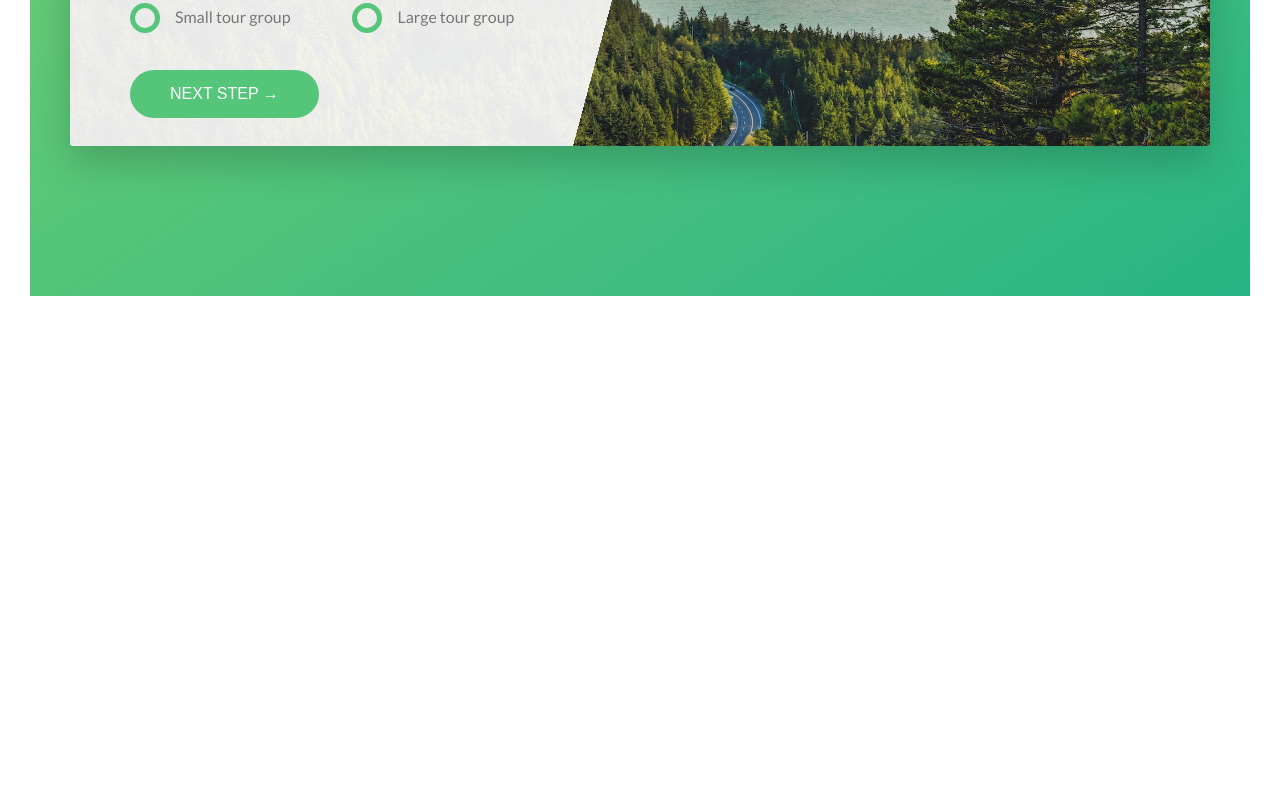
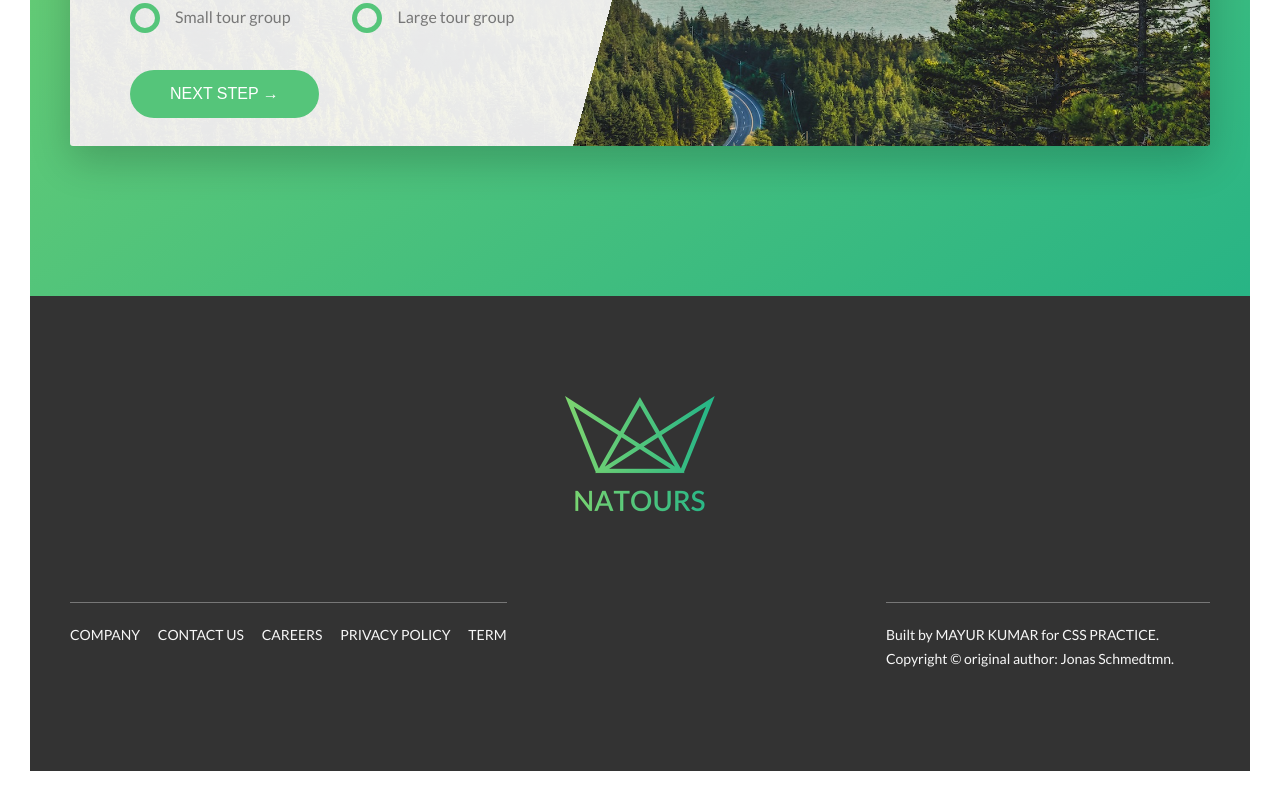
Before and after one commit to surendramayur/CssPractice, a website: page index.html in a window 1280 px wide. Shown: the part 5051-5852 px from the top of the page. Before the commit the page ends 5377 px from the top, so only its background shows below. Drawn offline with Linux system fonts and the light colour scheme.

Commit message:
footer section complete

```diff
--- a/index.html
+++ b/index.html
@@ -303,13 +303,32 @@
                     </div>
                 </div>
             </section>
-
         </main>
+        <footer class="footer">
+            <div class="footer__logo-box">
+                <img src="img/logo-green-2x.png" alt="Full logo" class="footer__logo">
+            </div>
+            <div class="row">
+                <div class="col-1-of-2">
+                    <div class="footer__navigation">
+                        <ul class="footer__list">
+                            <li class="footer__item"><a href="#" class="footer__link">Company</a></li>
+                            <li class="footer__item"><a href="#" class="footer__link">Contact us</a></li>
+                            <li class="footer__item"><a href="#" class="footer__link">Careers</a></li>
+                            <li class="footer__item"><a href="#" class="footer__link">Privacy policy</a></li>
+                            <li class="footer__item"><a href="#" class="footer__link">Term</a></li>
+                        </ul>
+                    </div>
+                </div>
+                <div class="col-1-of-2">
+                    <p class="footer__copyright">
+                        Built by <a href="#" class="footer__link">Mayur Kumar</a> for <a href="#" class="footer__link">CSS Practice</a>. Copyright &copy; original author: Jonas Schmedtmn.
+                    </p>
+                </div>
+            </div>
+        </footer>
     </body>
 </html>
-
-
-
 
 
 
--- a/sass/abstracts/_variables.scss
+++ b/sass/abstracts/_variables.scss
@@ -12,6 +12,8 @@ $color-grey-light-1: #f7f7f7;
 $color-grey-light-2: #eee;
 $color-grey-dark: #777;
 $color-grey-dark-2: #999;
+$color-grey-dark-3: #333;
+
 $color-white: #fff;
 $color-black: #000;
 
--- /dev/null
+++ b/sass/layout/_footer.scss
@@ -0,0 +1,61 @@
+.footer {
+    background-color: $color-grey-dark-3;
+    padding: 10rem 0;
+    font-size: 1.4rem;
+    color: $color-grey-light-1;
+
+    &__logo-box {
+        text-align: center;
+        margin-bottom: 8rem;
+    }
+
+    &__logo {
+        width: 15rem;
+        height: auto;
+    }
+
+    &__navigation {
+        border-top: 1px solid $color-grey-dark;
+        padding-top: 2rem;
+        display: inline-block;
+    }
+
+    &__list {
+        list-style: none;
+    }
+
+    &__item {
+        display: inline-block;
+
+        &:not(:last-child) {
+            margin-right: 1.5rem;
+        }
+    }
+
+    &__link {
+        &:link,
+        &:visited {
+            color: $color-grey-light-1;
+            background-color: $color-grey-dark-3;
+            text-decoration: none;
+            text-transform: uppercase;
+            display: inline-block;
+            transition: all .2s;
+        }
+
+        &:hover,
+        &:active {
+            color: $color-primary;
+            box-shadow: 0 1rem 2rem rgba($color-black, 4);
+            transform: rotate(5deg) scale(1.2);
+        }
+    }
+
+    &__copyright {
+        border-top: 1px solid $color-grey-dark;
+        padding-top: 2rem;
+        width: 60%;
+        float: right;
+    }
+
+}
--- a/sass/main.scss
+++ b/sass/main.scss
@@ -20,5 +20,7 @@
 
 @import "layout/grid";
 @import "layout/header";
+@import "layout/footer";
+
 
 @import "pages/home";
```
Also changed, not shown: css/style.css.
